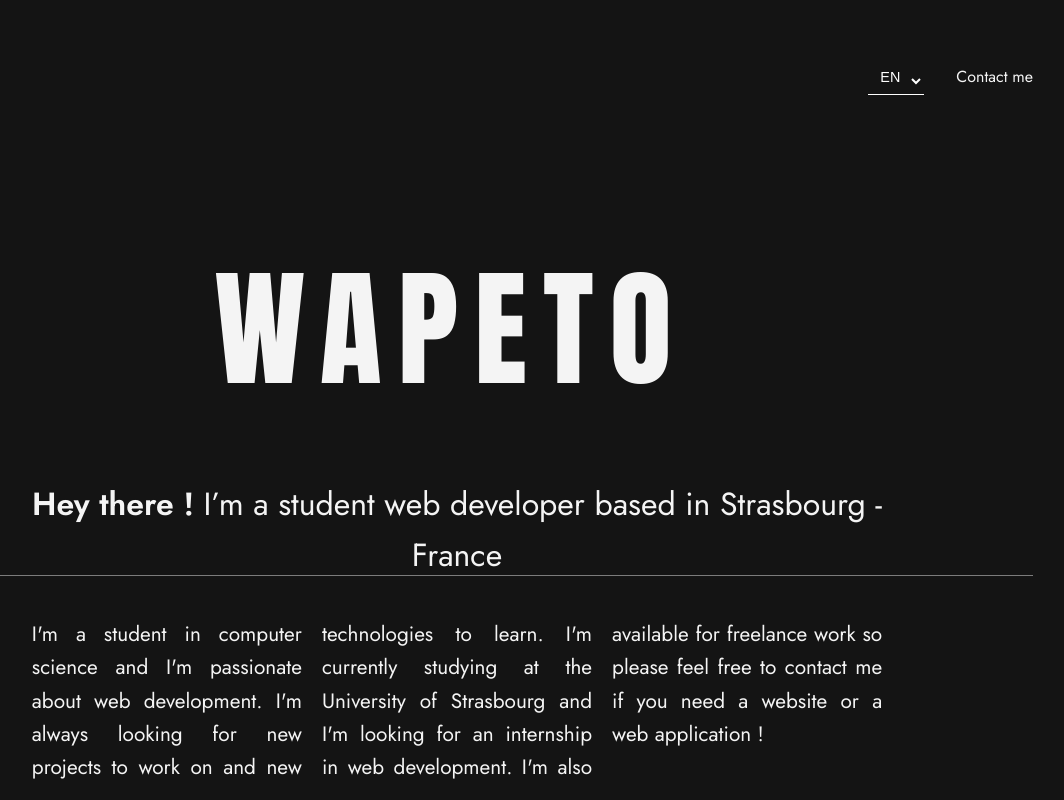
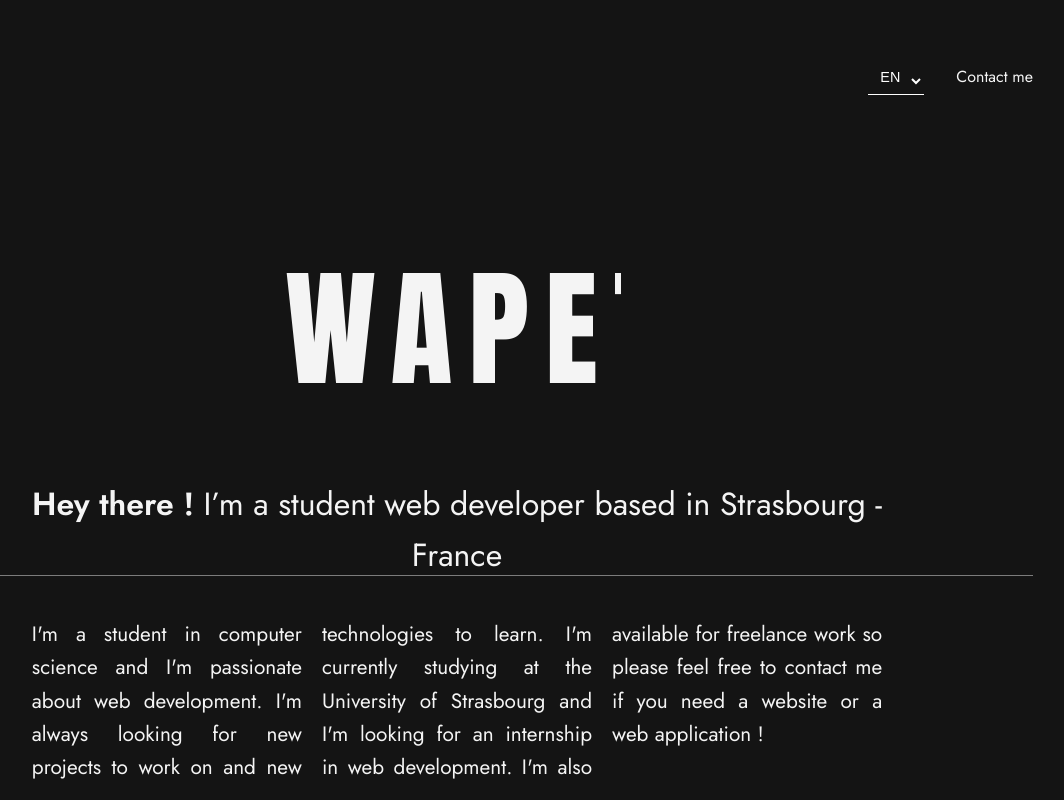
Before and after one commit to Wapeto/portfolio, a React (Vite) app: page / in a window 1280 px wide. Shown: the top 800 px of the page, without its empty margins (183-1247 px from the left). Built offline with nearby package versions, Linux system fonts and the light colour scheme; no server answers; the HTML template or start-up script is replaced by a standard one.

Commit message:
Add .env var for api url

```diff
--- a/package.json
+++ b/package.json
@@ -3,6 +3,7 @@
   "private": true,
   "version": "0.0.0",
   "type": "module",
+  "proxy": "http://localhost:5000",
   "scripts": {
     "dev": "vite",
     "build": "tsc && vite build",
@@ -20,6 +21,7 @@
     "sqlite3": "^5.1.7"
   },
   "devDependencies": {
+    "@types/node": "^20.12.12",
     "@types/react": "^18.2.66",
     "@types/react-dom": "^18.2.22",
     "@types/react-transition-group": "^4.4.10",
--- a/src/components/ProjectsContainer.tsx
+++ b/src/components/ProjectsContainer.tsx
@@ -17,7 +17,7 @@
     }, [sliderState[type]]);
 
     const fetchProjects = async () => {
-        const response = await fetch(`/api/get-projects?type=${type}&state=${sliderState[type]}`);
+        const response = await fetch(`${import.meta.env.VITE_API_URL}/get-projects?type=${type}&state=${sliderState[type]}`);
         const data = await response.json();
         setProjects(data);
     };
--- a/src/scss/components/_title.scss
+++ b/src/scss/components/_title.scss
@@ -31,7 +31,8 @@
 h1.title {
   position: fixed;
   z-index: 1;
-  width: 22rem; //modified
+  width: 90%;
+  max-width: 22rem; //modified
   font-family: v.$title-font;
   font-size: 4.5rem; //modified
   color: v.$text-color;
```
Also changed, not shown: 2 other files (tests, documents, lock files or other folders).
